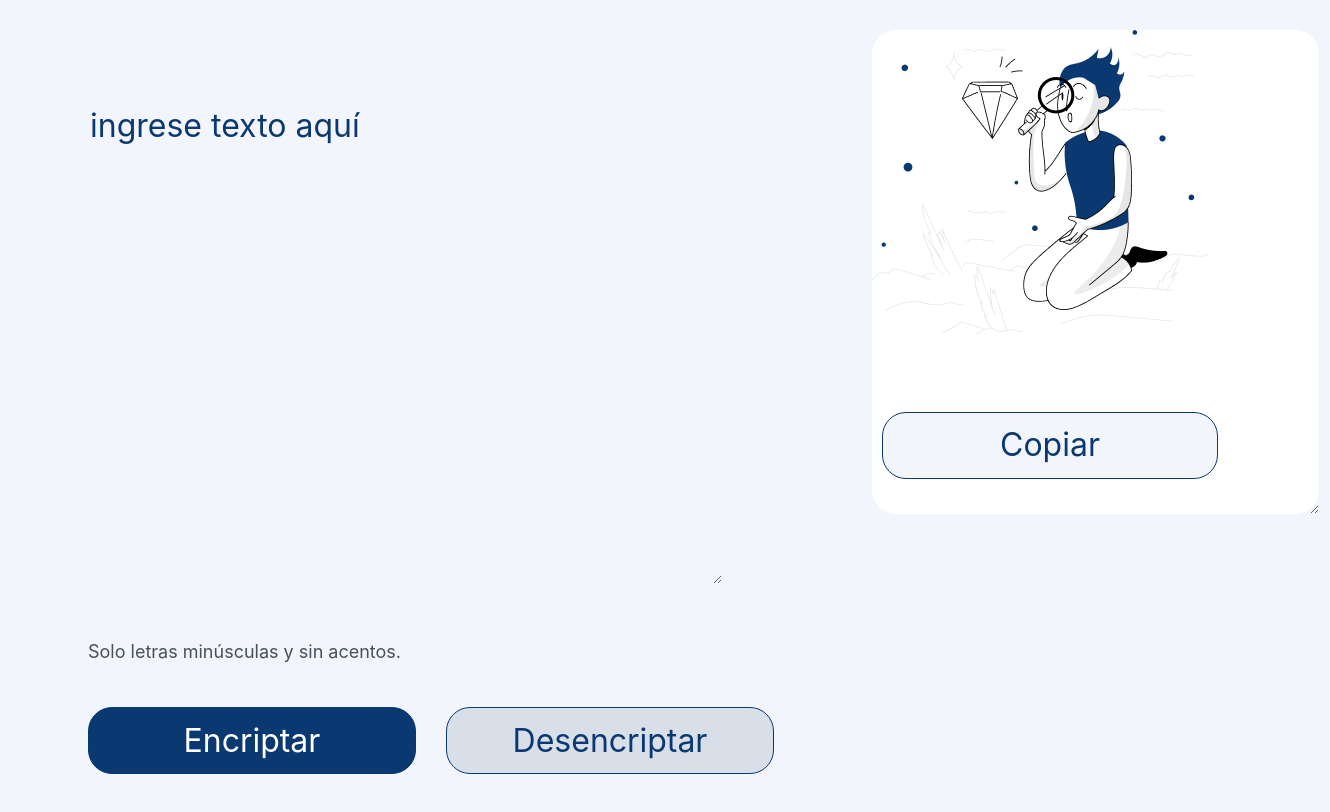
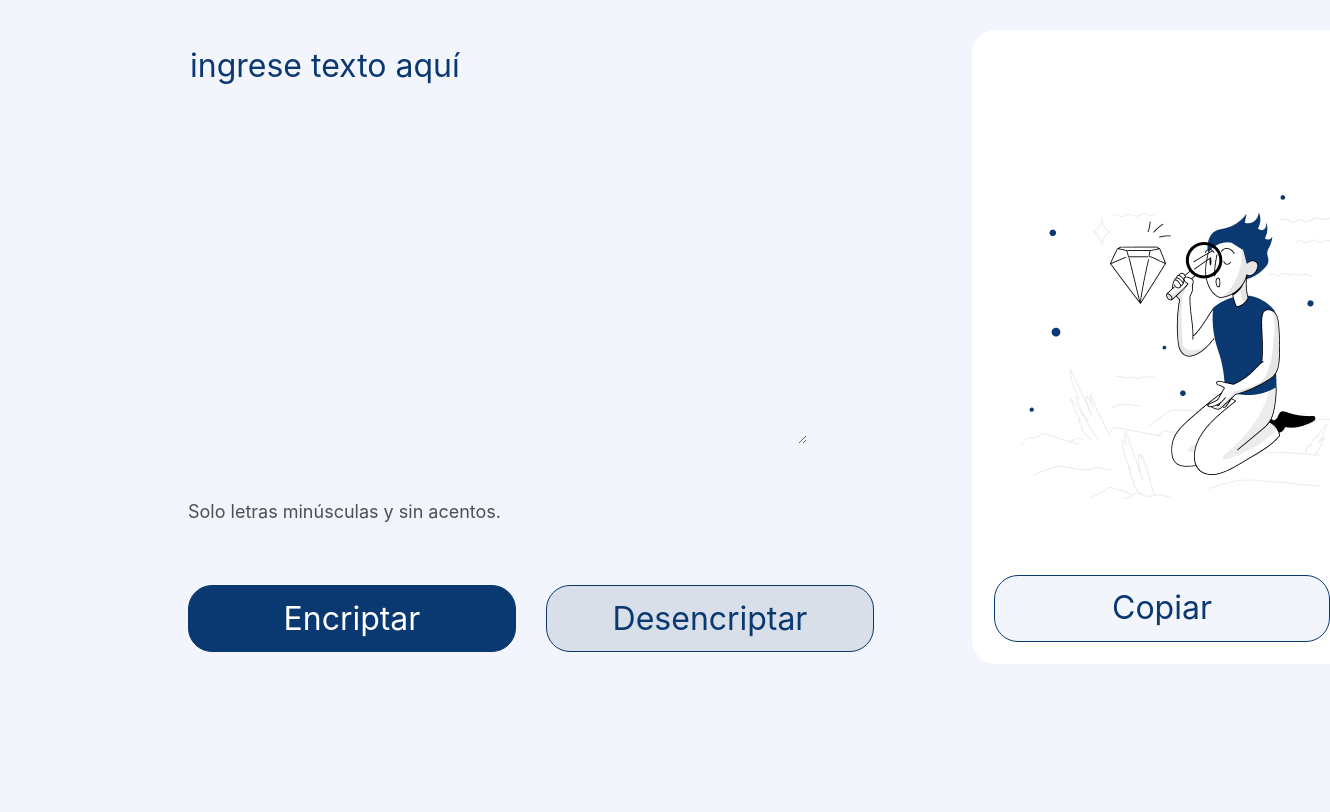
Before and after one commit to GermanAntonelli/Encriptador-DesencriptadorAlura, a plain HTML site: page index.html in a window 1280 px wide. Shown: the part 72-884 px from the top of the page, 1330 px wide, since content can reach past the window. After the commit the page ends 800 px from the top, so only its background shows below. Drawn offline with Linux system fonts and the light colour scheme.

Commit message:
Corrigiendo problemas en algunos conflictos con el diseño

```diff
--- a/style.css
+++ b/style.css
@@ -55,14 +55,66 @@ main {
     margin-top: 18px;
 }
 
-.btn-encriptar {
-    background-color: #0A3871;
-    border: 1px solid #0A3871;
+* {
+    background: #F3F5FC;
+    font-family: 'Inter';
+    font-weight: 400;
+    font-size: 32px;
+    line-height: 150%;
+    overflow-y: hidden;
+}
+
+.logo {
+    padding-top: 10px;
+    margin-left: 10px;
+    width: 10%;
+}
+
+main {
+    display: flex;
+    margin-bottom: 10px;
+    margin-left: 180px;
+}
+
+.text-area {
+    height: 400px;
+    border: none;
+    color: #0A3871;
+    margin-top: 30px;
+    padding: 2px;
+    text-transform: lowercase;
+}
+
+::placeholder {
+    color: #0A3871;
+}
+
+.text-area:focus {
+    outline: none;
+}
+
+.mensaje {
+    height: 630px;
+    background: white;
+    background-image: url("/imagenes/Muñeco.png");
+    background-repeat: no-repeat;
+    background-position: center;
+    border: none;
     border-radius: 24px;
-    color: white;
-    cursor: pointer;
-    height: 67px;
-    width: 328px;
+    color: #0A3871;
+    margin-left: 98px;
+    margin-top: 20px;
+    padding-left: 20px;
+    position: fixed;
+}
+
+.mensaje:focus {
+    outline: none;
+}
+
+.botones {
+    display: flex;
+    margin-top: 18px;
 }
 
 .btn-desencriptar {
@@ -76,14 +128,24 @@ main {
     width: 328px;
 }
 
+.btn-encriptar {
+    background-color: #0A3871;
+    border: 1px solid #0A3871;
+    border-radius: 24px;
+    color: white;
+    cursor: pointer;
+    height: 67px;
+    width: 328px;
+}
+
 .copiar {
     border: 1px solid #0A3871;
     border-radius: 24px;
     color: #0A3871;
     cursor: pointer;
     height: 67px;
-    margin-left: 108px;
-    margin-top: 402px;
+    margin-left: 120px;
+    margin-top: 565px;
     position: absolute;
     width: 336px;
 }
```
